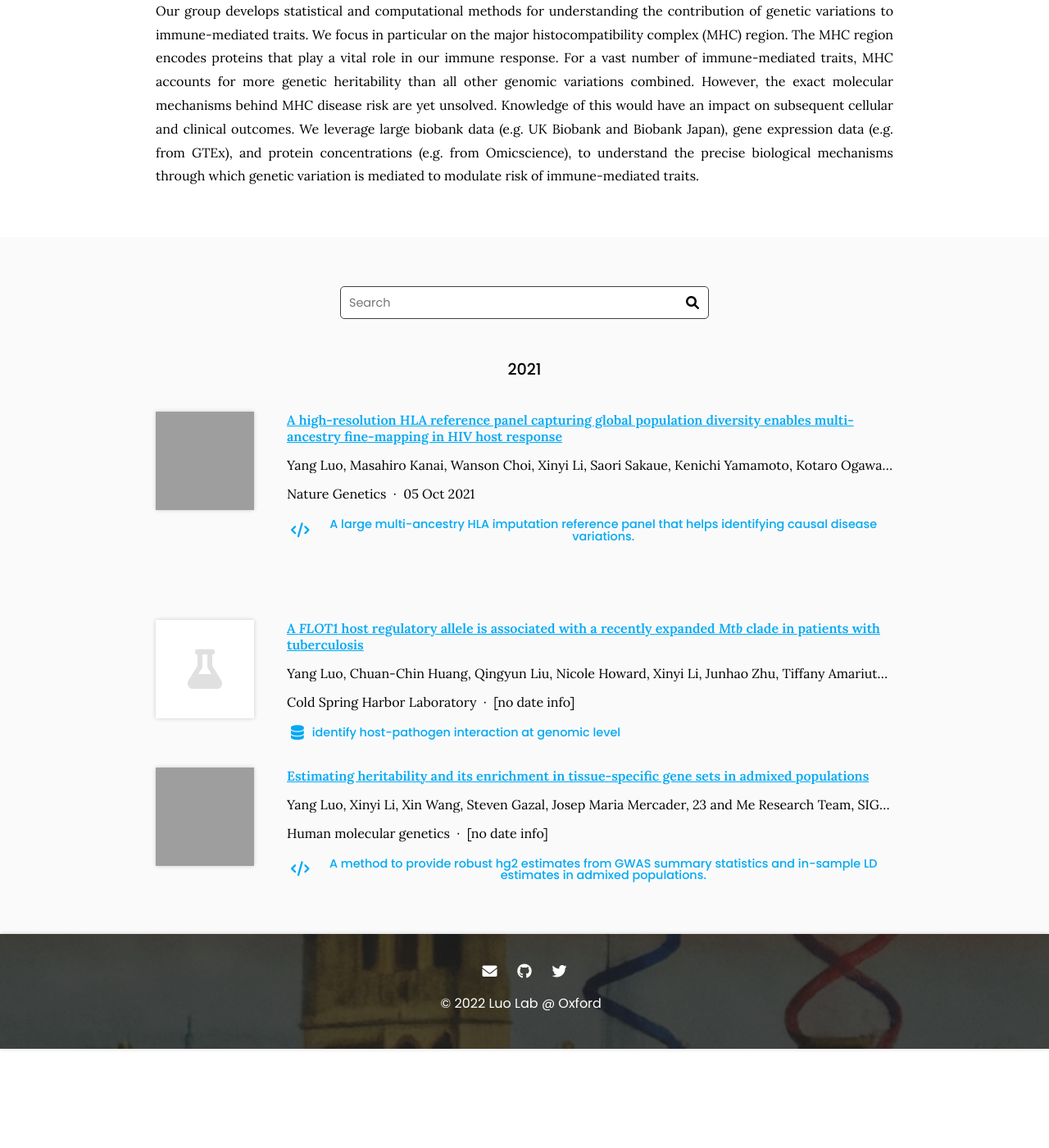
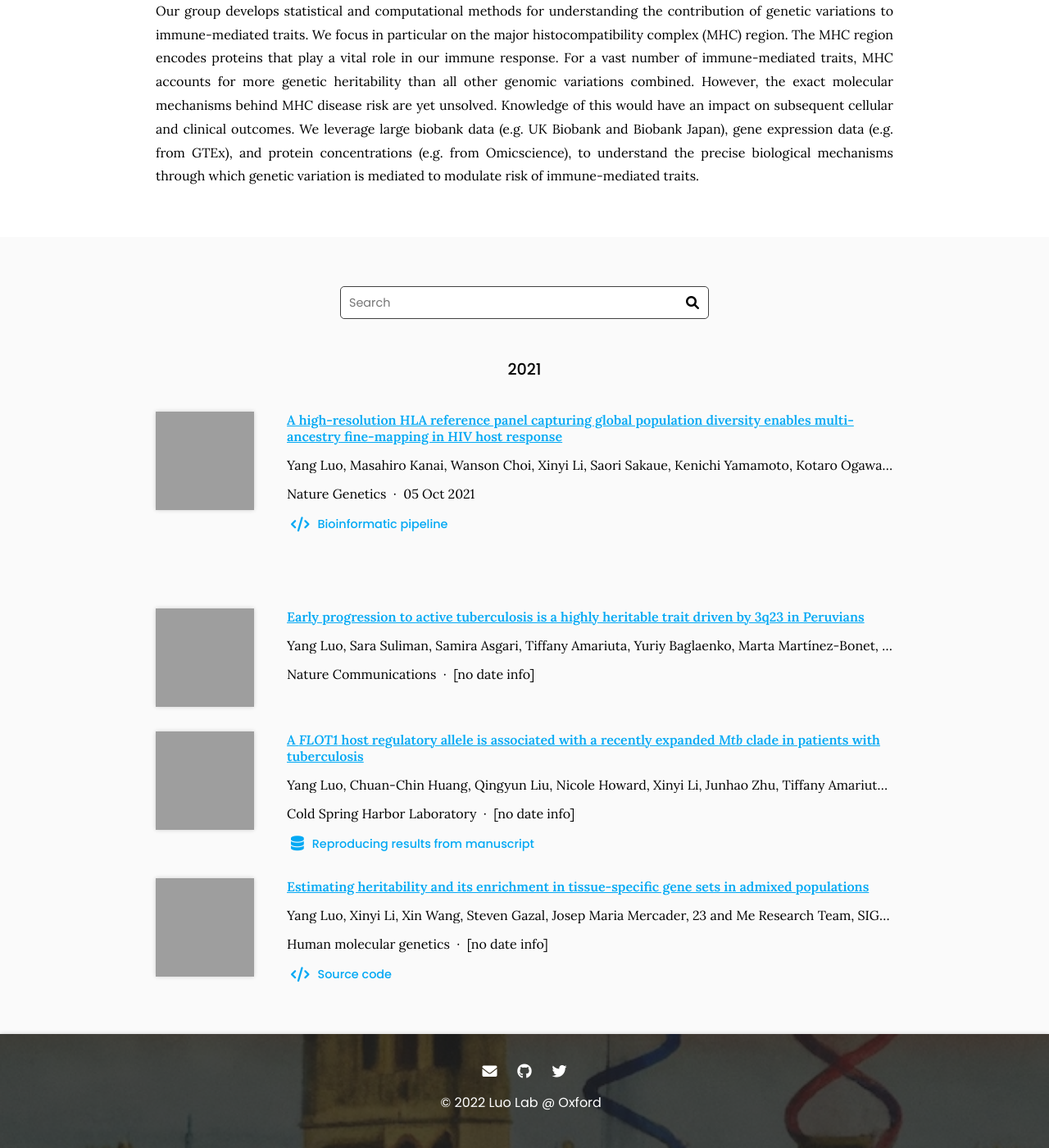
Before and after one commit to yang-luo-lab/yang-luo-lab.github.io, a Jekyll site: the page built from research/index.md, in a window 1280 px wide and 1400 px high, scrolled down 258 px. Shown: the whole window at 82% size. Built offline with Jekyll 4.4.1, drawn with Linux system fonts in a browser that asks for light colours; before the commit the page ends 1537 px from its top, so only the background shows below that; grey boxes are pictures that could not be loaded.

Commit message:
Generate citations

```diff
--- a/_data/citations.yaml
+++ b/_data/citations.yaml
@@ -444,10 +444,9 @@
   image: https://media.springernature.com/full/springer-static/image/art%3A10.1038%2Fs41588-021-00935-7/MediaObjects/41588_2021_935_Fig1_HTML.png
   extra-links:
   - type: source
-    text: A large multi-ancestry HLA imputation reference panel that helps identifying
-      causal disease variations.
+    text: Bioinformatic pipeline
     link: https://github.com/yang-luo-lab/HLA-TAPAS
-  _cache: 63e30a242283c8af646886110c90c422f3a969e128ffebec9ecafa21543b0f9a
+  _cache: 8d72a8400ba1dc571f65a0419f872826d6d5b54f13240b38a5c00401556b7069
 - id: pmc:PMC8330913
   title: Estimating heritability and its enrichment in tissue-specific gene sets in
     admixed populations
@@ -472,9 +471,8 @@
   extra-links:
   - type: source
     link: https://github.com/yang-luo-lab/cov-ldsc
-    text: A method to provide robust hg2 estimates from GWAS summary statistics and
-      in-sample LD estimates in admixed populations.
-  _cache: e0d15215c23f714ebcb2f86bf6ba2e1f9818cba1148f8e4586f09f9f0fbf608b
+    text: Source code
+  _cache: 2273604e64c9ac27185617250e87010ca015500ab8399a58bfd3d077d708493d
 - id: doi:10.1101/2022.02.07.22270622
   title: A <i>FLOT1</i> host regulatory allele is associated with a recently expanded
     <i>Mtb</i> clade in patients with tuberculosis
@@ -497,8 +495,46 @@
   publisher: Cold Spring Harbor Laboratory
   date: ''
   link: https://doi.org/gqx44s
+  image: https://www.ncbi.nlm.nih.gov/pmc/articles/instance/8330913/bin/ddab130f1.jpg
   extra-links:
   - type: data
-    link: https://github.com/immunogenomics/TB-g2g
-    text: identify host-pathogen interaction at genomic level
-  _cache: 3f96ea4cebe9fc4e316ea5f7eea0f9d49b0186a1ab0be4f6e248f2f62ddb2751
+    link: https://github.com/yang-luo-lab/TB-g2g
+    text: Reproducing results from manuscript
+  _cache: e532d2d07efc1d1a83b7e20f322dde5af97ceeffa12c27fcdf64908a26160d2f
+- id: doi:10.1038/s41467-019-11664-1
+  title: Early progression to active tuberculosis is a highly heritable trait driven
+    by 3q23 in Peruvians
+  authors:
+  - Yang Luo
+  - Sara Suliman
+  - Samira Asgari
+  - Tiffany Amariuta
+  - Yuriy Baglaenko
+  - "Marta Mart\xEDnez-Bonet"
+  - Kazuyoshi Ishigaki
+  - Maria Gutierrez-Arcelus
+  - Roger Calderon
+  - Leonid Lecca
+  - "Segundo R. Le\xF3n"
+  - Judith Jimenez
+  - Rosa Yataco
+  - Carmen Contreras
+  - Jerome T. Galea
+  - Mercedes Becerra
+  - Sergey Nejentsev
+  - Peter A. Nigrovic
+  - D. Branch Moody
+  - Megan B. Murray
+  - Soumya Raychaudhuri
+  publisher: Nature Communications
+  date: ''
+  link: https://doi.org/gqx44v
+  image: https://www.ncbi.nlm.nih.gov/corecgi/tileshop/tileshop.fcgi?p=PMC3&id=493290&s=91&r=2&c=2
+  extra-link:
+  - type: data
+    text: Summary statistics
+    link: https://www.ebi.ac.uk/gwas/downloads/summary-statistics
+  - type: source
+    text: Reproducing results from manuscript
+    link: https://github.com/yang-luo-lab/TB_progression_GWAS
+  _cache: bb09460c127cbaafc1f84db73c652d84014c5a767bad0148758c65aad05ad48d
```
